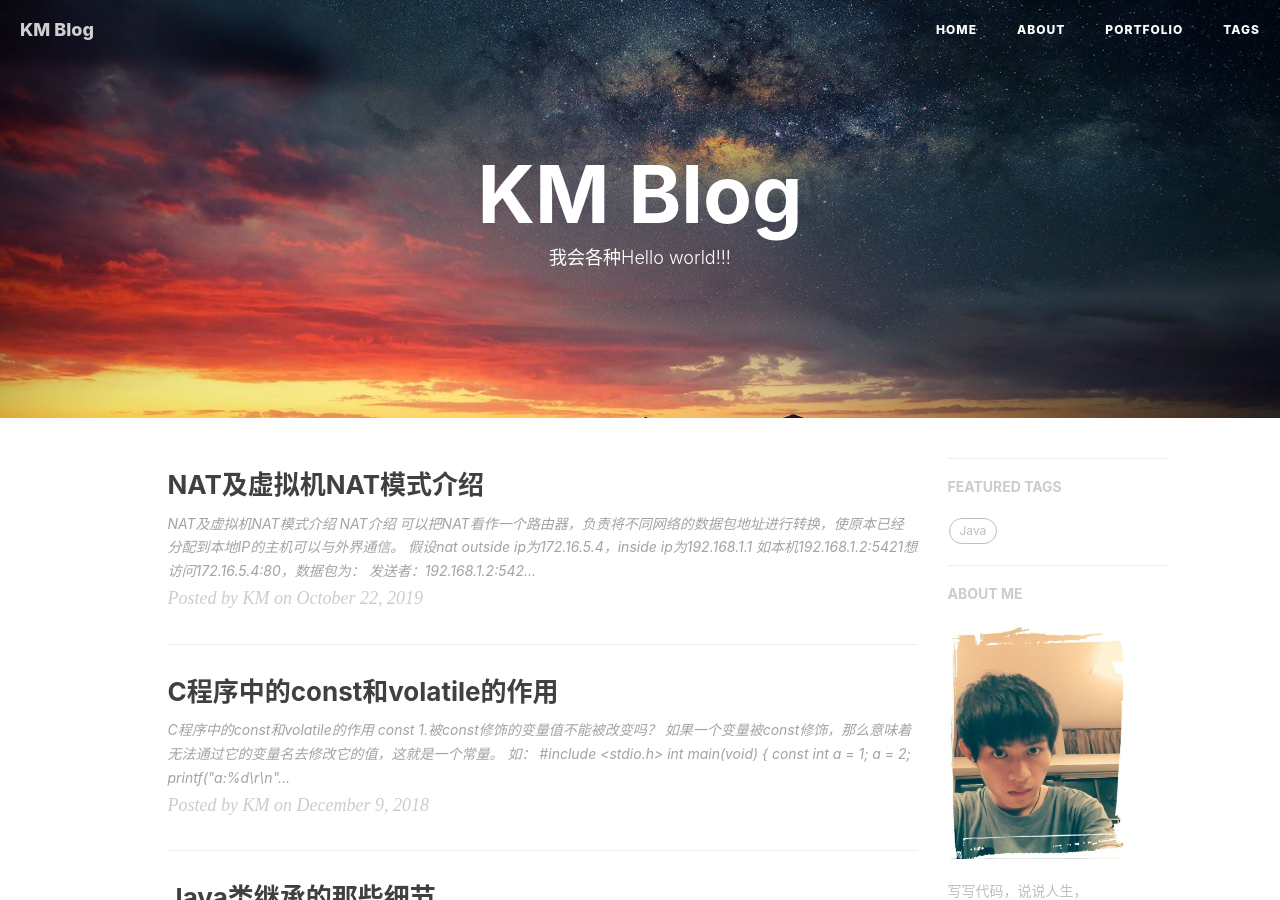
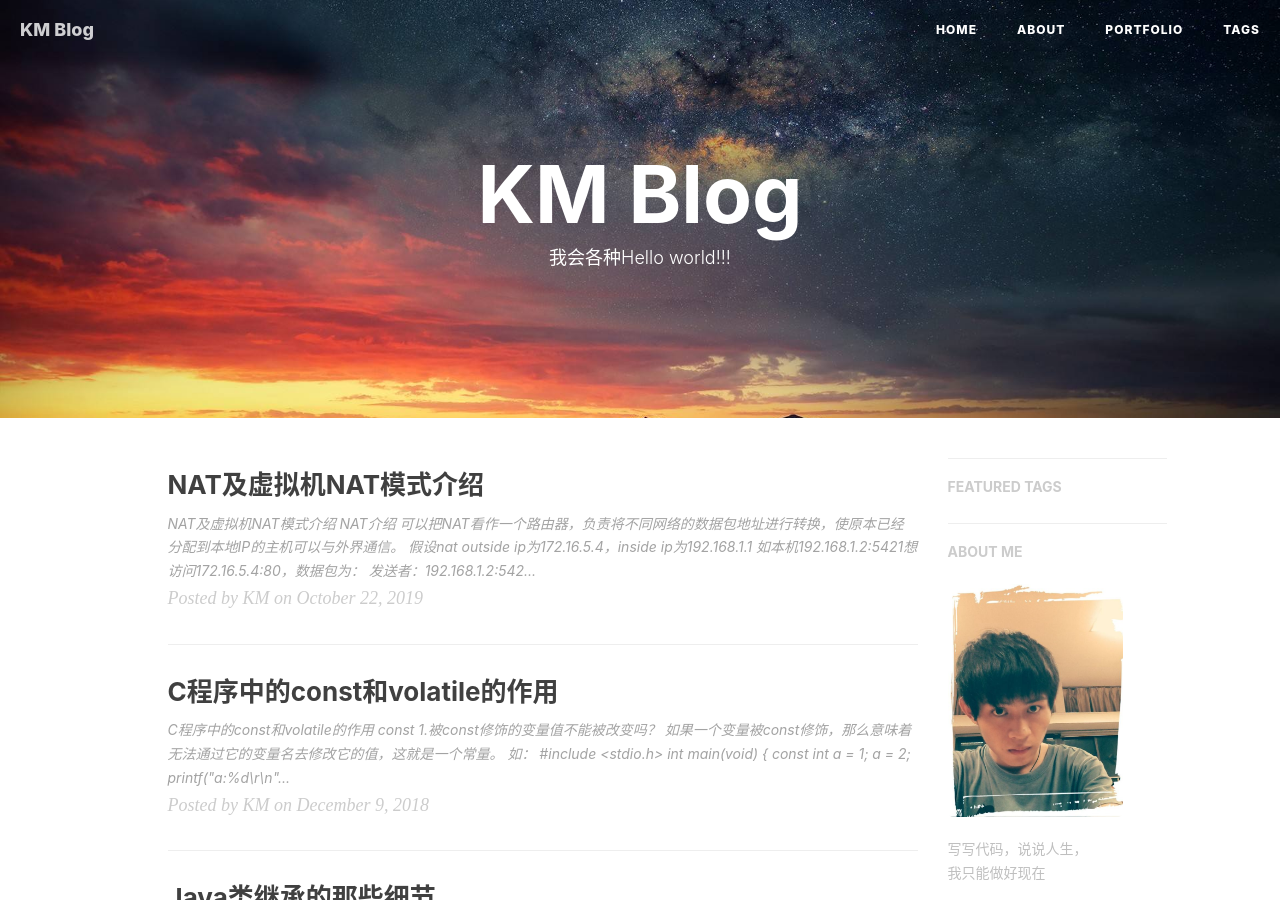
Before and after one commit to kmpro/kmpro.github.io, a Jekyll site: the page built from index.html, in a window 1280 px wide and 900 px high. Built offline with Jekyll 4.4.1, drawn with Linux system fonts in a browser that asks for light colours; nearby versions of some CDN libraries; the list of posts is cut into pages by our own code; comment, search, counter and statistics services are not loaded.

Commit message:
修改文章的Tag。

```diff
--- a/_posts/2019-03-16-c-const-and-volatile.md
+++ b/_posts/2019-03-16-c-const-and-volatile.md
@@ -5,7 +5,7 @@
 author:     "KM"
 catalog: true
 tags:
-    - Java
+    - C
 
 ---
 
```
